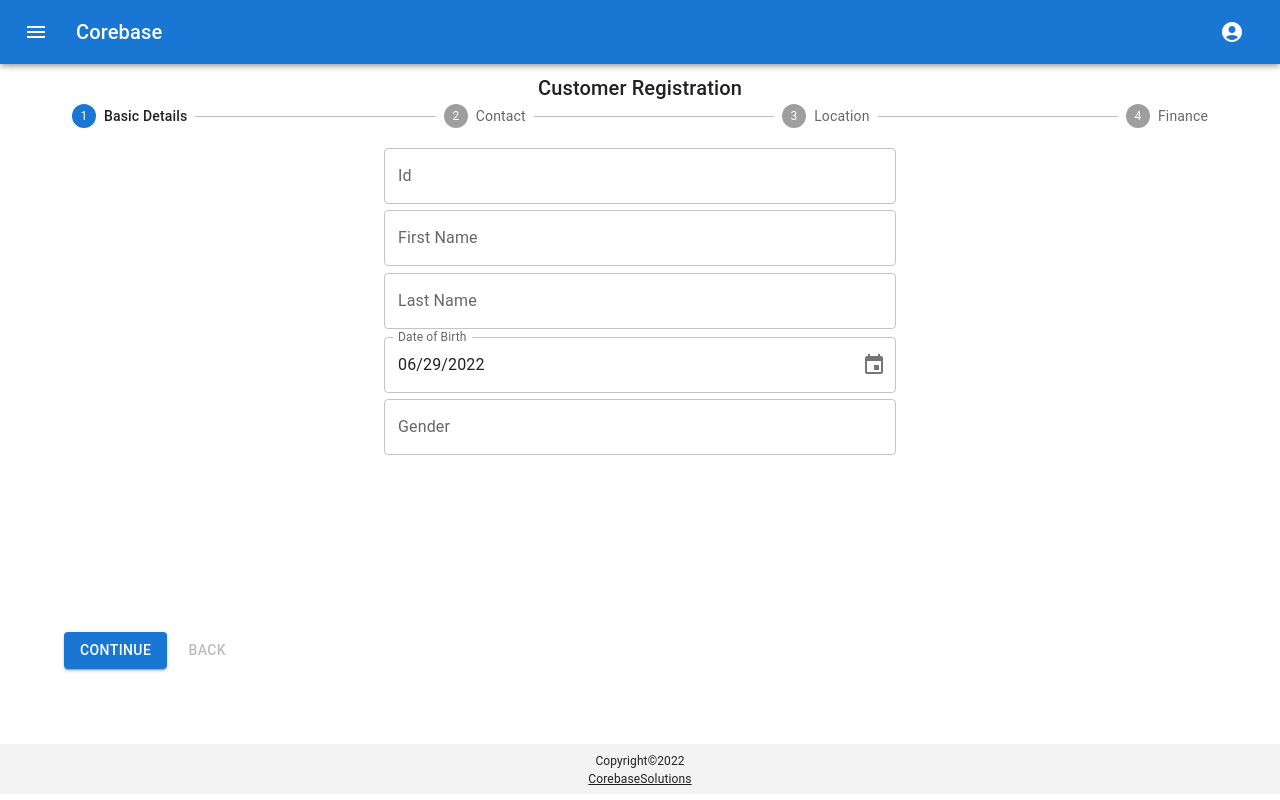
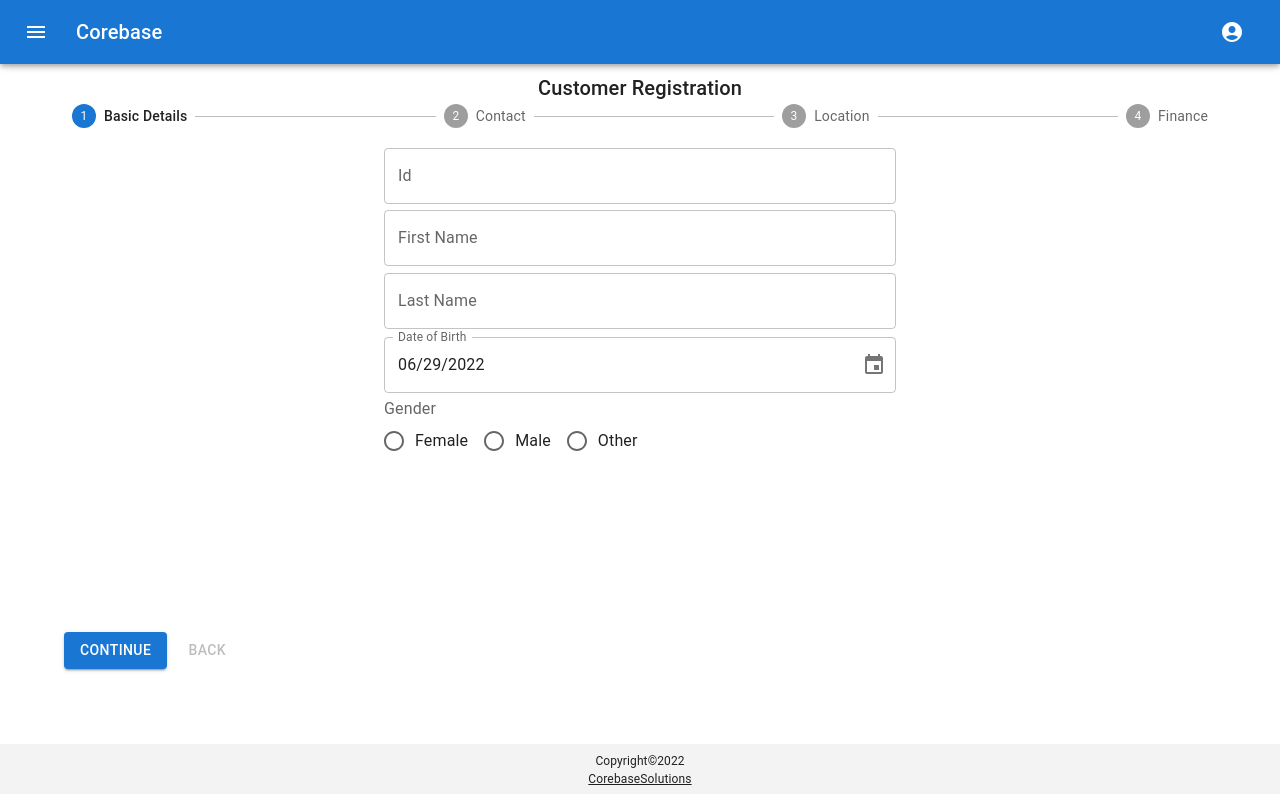
Before and after one commit to BrianWahinya/corebase-crud-app, a React (Create React App) app: page /customerregister in a window 1280 px wide. Built offline with nearby package versions, Linux system fonts and the light colour scheme.

Commit message:
Added checkbox blocked, location select, gender radio buttons. Basic ui layout and design done.

```diff
--- a/src/entities/customer_register/register.jsx
+++ b/src/entities/customer_register/register.jsx
@@ -1,10 +1,21 @@
 import React, { useState } from "react";
 import Box from "@mui/material/Box";
 import TextField from "@mui/material/TextField";
+import InputLabel from "@mui/material/InputLabel";
 import useMediaQuery from "@mui/material/useMediaQuery";
+import Radio from "@mui/material/Radio";
+import RadioGroup from "@mui/material/RadioGroup";
+import FormGroup from "@mui/material/FormGroup";
+import FormControlLabel from "@mui/material/FormControlLabel";
+import FormControl from "@mui/material/FormControl";
+import FormLabel from "@mui/material/FormLabel";
+import Select from "@mui/material/Select";
+import Checkbox from "@mui/material/Checkbox";
+import MenuItem from "@mui/material/MenuItem";
 import { LocalDate, LocalStepper } from "../../components";
 
 export default function Register() {
+  const [location, setLocation] = useState("");
   const matches400 = useMediaQuery("(max-width:400px)");
   const notes = {
     id: { name: "idnote", info: "4-24 characters. Must be numbers" },
@@ -22,6 +33,10 @@ export default function Register() {
       name: "creditlimitnote",
       info: "1-10 characters. Must be numbers",
     },
+  };
+
+  const handleChange = (event) => {
+    setLocation(event.target.value);
   };
 
   const steps = [
@@ -51,12 +66,28 @@ export default function Register() {
             type={matches400 ? "mobile" : "desktop"}
             sx={{ p: 5, fontSize: 12 }}
           />
-          <TextField
-            id="outlined-basic"
-            label="Gender"
-            variant="outlined"
-            sx={{ marginTop: 0.8, fontSize: 12 }}
-          />
+          <FormControl sx={{ marginTop: 0.5 }}>
+            <FormLabel id="demo-row-radio-buttons-group-label">
+              Gender
+            </FormLabel>
+            <RadioGroup
+              row
+              aria-labelledby="demo-row-radio-buttons-group-label"
+              name="row-radio-buttons-group"
+            >
+              <FormControlLabel
+                value="female"
+                control={<Radio />}
+                label="Female"
+              />
+              <FormControlLabel value="male" control={<Radio />} label="Male" />
+              <FormControlLabel
+                value="other"
+                control={<Radio />}
+                label="Other"
+              />
+            </RadioGroup>
+          </FormControl>
         </>
       ),
     },
@@ -83,12 +114,24 @@ export default function Register() {
       label: "Location",
       description: (
         <>
-          <TextField
-            id="outlined-basic"
-            label="Town"
-            variant="outlined"
-            sx={{ marginTop: 0.5, fontSize: 12 }}
-          />
+          <FormControl fullWidth>
+            <InputLabel id="demo-simple-select-label">Town</InputLabel>
+            <Select
+              labelId="demo-simple-select-label"
+              id="demo-simple-select"
+              value={location}
+              label="Location"
+              onChange={handleChange}
+            >
+              <MenuItem value="">
+                <em>None</em>
+              </MenuItem>
+              <MenuItem value="nairobi">Nairobi</MenuItem>
+              <MenuItem value="mombasa">Mombasa</MenuItem>
+              <MenuItem value="nakuru">Nakuru</MenuItem>
+              <MenuItem value="kisumu">Kisumu</MenuItem>
+            </Select>
+          </FormControl>
         </>
       ),
     },
@@ -102,12 +145,12 @@ export default function Register() {
             variant="outlined"
             sx={{ marginTop: 0.5, fontSize: 12 }}
           />
-          <TextField
-            id="outlined-basic"
-            label="Blocked"
-            variant="outlined"
-            sx={{ marginTop: 0.5, fontSize: 12 }}
-          />
+          <FormGroup sx={{ marginTop: 0.5, fontSize: 12 }}>
+            <FormControlLabel
+              control={<Checkbox defaultChecked />}
+              label="Blocked"
+            />
+          </FormGroup>
         </>
       ),
     },
```
